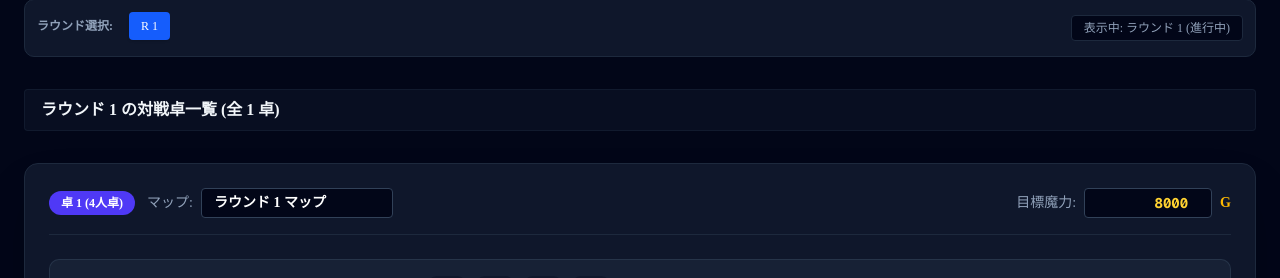
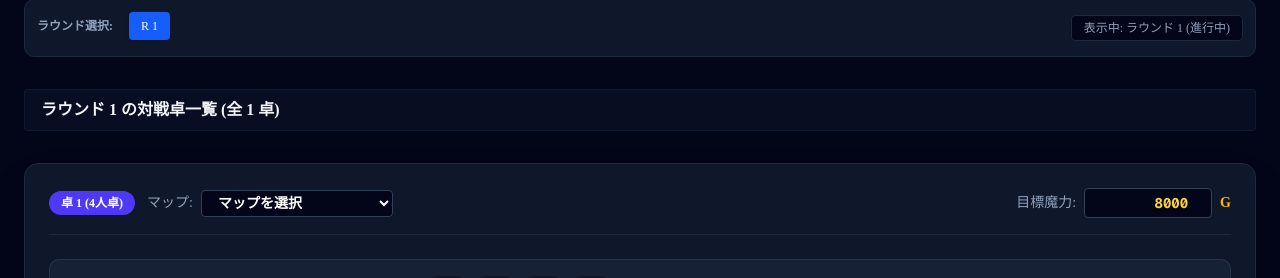
Before and after one commit to tsukasaogiri/culdcept-tournament, a Next.js app: page / in a window 1280 px wide. Both pictures are taken after a click on the button "ラウンド1の卓組み（ペアリング）を作成する". Shown: the part 204-482 px from the top of the page. Built offline with nearby package versions, Linux system fonts and the light colour scheme.

Commit message:
ステージを選択式に

```diff
--- a/app/page.tsx
+++ b/app/page.tsx
@@ -237,7 +237,7 @@ export default function Home() {
 
       newTables.push({
         tableNumber: i + 1,
-        mapName: `ラウンド ${roundNum} マップ`,
+        mapName: ``,
         targetMagic: 8000,
         players: chunk.map((p, index) => ({
           userId: p.id,
@@ -526,7 +526,7 @@ export default function Home() {
                     <MatchScoreInput
                       key={`${viewingRound}-${table.tableNumber}`}
                       tableNumber={table.tableNumber}
-                      mapName={table.mapName || `ラウンド ${viewingRound} マップ`}
+                      mapName={table.mapName || ``}
                       targetMagic={table.targetMagic ?? 8000}
                       players={table.players}
                       initialScores={existingMatch?.scores}
--- a/components/MatchScoreInput.tsx
+++ b/components/MatchScoreInput.tsx
@@ -22,6 +22,30 @@ export interface MatchScoreInputProps {
   onSave: (scores: Record<string, { rank: number; magic: number; score: number }>) => void;
   onUpdateSettings?: (mapName: string, targetMagic: number) => void;
 }
+
+// カルドセプト ビギンズ等の代表的なマップリスト（必要に応じて追加・変更できます）
+const CEPT_BEGINS_MAPS = [
+  '古書館',
+  'リカドの村',
+  '天空庭園',
+  'シーダモの港',
+  'ガイデス闘技場１',
+  'ガイデス闘技場２',
+  '地の神殿',
+  '塔都テレイア',
+  '風の神殿',
+  '炎都ビステア',
+  '火の神殿',
+  '水の神殿跡',
+  '闇神の神殿',
+  '闇神ノンデス',
+  '天空庭園（半壊）',
+  'ロータリー',
+  'ザ・エイト',
+  'ダブルハート',
+  'モルフォ',
+  // 必要に応じて他のマップを追加してください
+];
 
 export default function MatchScoreInput({
   tableNumber,
@@ -155,13 +179,23 @@ export default function MatchScoreInput({
           </span>
           <div className="flex items-center gap-2 w-full">
             <span className="text-sm text-slate-400 shrink-0">マップ:</span>
-            <input
-              type="text"
+            {/* テキスト入力からセレクトボックスに変更 */}
+            <select
               value={currentMapName}
               onChange={(e) => handleMapNameChange(e.target.value)}
-              placeholder="マップ名を入力"
               className="bg-slate-950 border border-slate-700 rounded px-3 py-1 text-white font-bold text-sm w-full md:w-48 focus:outline-none focus:ring-2 focus:ring-indigo-500"
-            />
+            >
+              <option value="" disabled>マップを選択</option>
+              {/* 現在のマップ名がプリセットにない場合の救済措置 */}
+              {currentMapName && !CEPT_BEGINS_MAPS.includes(currentMapName) && (
+                <option value={currentMapName}>{currentMapName}</option>
+              )}
+              {CEPT_BEGINS_MAPS.map((mapTitle) => (
+                <option key={mapTitle} value={mapTitle}>
+                  {mapTitle}
+                </option>
+              ))}
+            </select>
           </div>
         </div>
 
@@ -223,7 +257,7 @@ export default function MatchScoreInput({
                 })}
               </div>
 
-              {/* 魔力調整ボタン群（スマホでは折り返して収まるように変更） */}
+              {/* 魔力調整ボタン群 */}
               <div className="flex flex-wrap items-center justify-center gap-1 xl:justify-end w-full xl:w-auto">
                 <button
                   type="button"
@@ -285,12 +319,13 @@ export default function MatchScoreInput({
                 >
                   +100
                 </button>
+
                 <button
-                  type="button"
-                  onClick={() => handleMagicChange(player.userId, 1000)}
-                  className="px-2 py-1.5 bg-emerald-950/70 hover:bg-emerald-900 border border-emerald-800 text-emerald-300 rounded text-xs font-semibold shrink-0"
+                type="button"
+                onClick={() => handleMagicChange(player.userId, 1000)}
+                className="px-2 py-1.5 bg-emerald-950/70 hover:bg-emerald-900 border border-emerald-800 text-emerald-300 rounded text-xs font-semibold shrink-0"
                 >
-                  +1000
+               +1000
                 </button>
               </div>
             </div>
@@ -356,7 +391,7 @@ export default function MatchScoreInput({
               playerMatches.push({
                 round: roundNum,
                 tableNumber: currentTableNum,
-                mapName: table.mapName || `ラウンド ${roundNum} マップ`,
+                mapName: table.mapName || ``,
                 opponents,
                 rank: myScoreData ? myScoreData.rank : 0,
                 magic: myScoreData ? myScoreData.magic : 0,
```
